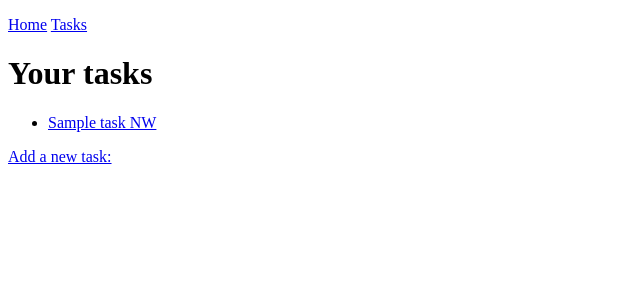
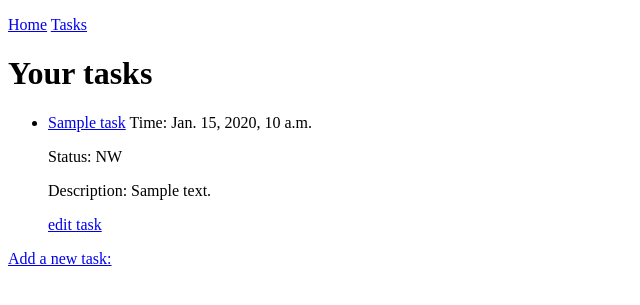
Before and after one commit to Hawool/task_manager, a Django app: page /tasks/ in a window 1280 px wide. Shown: the top 305 px of the page, without its empty margins (0-640 px from the left). Run offline with Django 3.2, Linux system fonts and the light colour scheme; tables that the repository leaves empty hold one stand-in row (values such as "Sample post").

Commit message:
Second commit

```diff
--- a/tasks/forms.py
+++ b/tasks/forms.py
@@ -4,5 +4,5 @@ from .models import Task
 class TaskForm(forms.ModelForm):
     class Meta:
         model = Task
-        fields = ['name', 'stat']
+        fields = ['name', 'stat', 'text']
         labels = {'name': ''}
--- a/tasks/models.py
+++ b/tasks/models.py
@@ -16,10 +16,11 @@ class Task(models.Model):
     name = models.CharField(max_length=200)
     stat = models.CharField(max_length=2, choices=STATUS, default=NEW,)
     date_added = models.DateTimeField(auto_now_add=True)
+    text = models.TextField(null=True)
 
     def __str__(self):
         """Return string model"""
-        return '%s %s' % (self.name, self.stat)
+        return '%s %s %s' % (self.name, self.stat, self.text)
 
 
 class Entry(models.Model):
--- a/tasks/templates/tasks/tasks.html
+++ b/tasks/templates/tasks/tasks.html
@@ -10,9 +10,13 @@
     <ul>
         {% for task in tasks %}
             <li>
-                <a href="{% url 'tasks:task' task.id %}">{{ task }}</a>
+                <a href="{% url 'tasks:task' task.id %}">{{ task.name }}</a> Time: {{ task.date_added }}
+                <p>Status: {{ task.stat }}</p>
+                <p>Description: {{ task.text }}</p>
+                <p>
+                    <a href="{% url 'tasks:edit_task' task.id %}">edit task</a>
+                </p>
             </li>
-<!--            <p>{{ entry.text }}</p>-->
         {% empty %}
             <li>No tasks have been added yet.</li>
         {% endfor %}
--- a/tasks/urls.py
+++ b/tasks/urls.py
@@ -12,4 +12,7 @@ urlpatterns = [
     path('tasks/<task_id>/', views.task, name='task'),
     # Page for new task
     path('new_task/', views.new_task, name='new_task'),
+    # PAge for editing a task
+    path('edit_task/<task_id>/', views.edit_task, name='edit_task'),
+
 ]
--- a/tasks/views.py
+++ b/tasks/views.py
@@ -42,3 +42,20 @@ def new_task(request):
 
     context = {'form': form}
     return render(request, 'tasks/new_task.html', context)
+
+
+def edit_task(request, task_id):
+    """Editing a task"""
+    task = Task.objects.get(id=task_id)
+
+    if request.method != 'POST':
+        form = TaskForm(instance=task)
+    else:
+        form = TaskForm(instance=task, data=request.POST)
+        if form.is_valid():
+            form.save()
+            return HttpResponseRedirect(reverse('tasks:task',
+                                                args=[task_id]))
+
+    context = {'task': task, 'form': form}
+    return render(request, 'tasks/edit_task.html', context)
```
Also changed, not shown: tasks/templates/tasks/edit_task.html (added, +13 -0 lines), tasks/migrations/0006_task_text.py (added).
